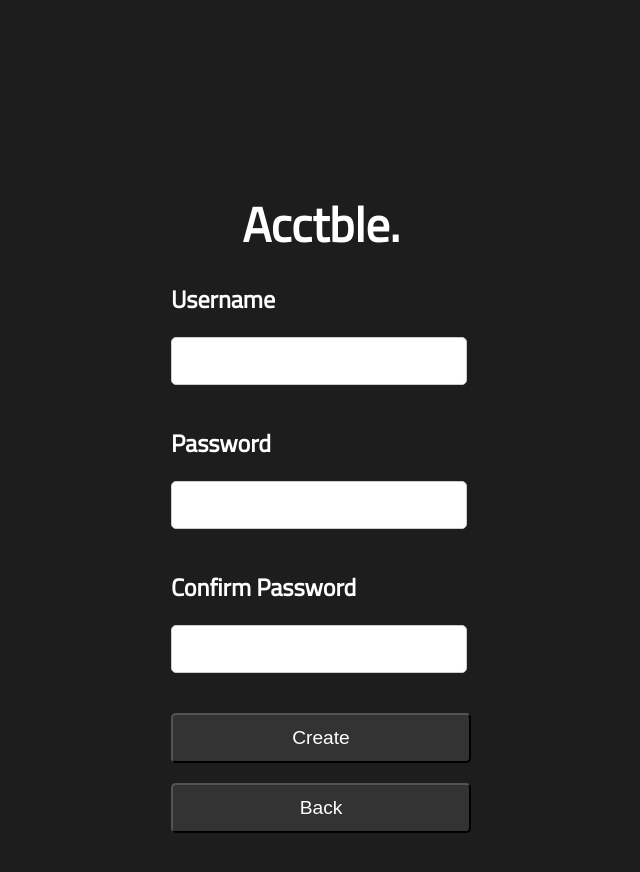
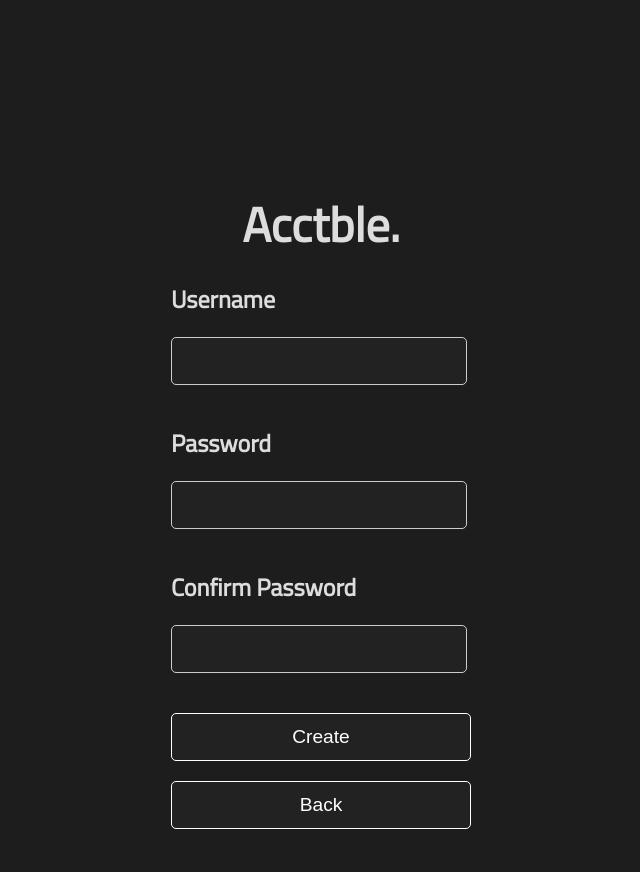
Before and after one commit to TylerS2000/acctble, a React (Create React App) app: page / in a window 1280 px wide. Both pictures are taken after typing "Sample", "Sample123" into the empty fields and a click on the button "Create Account". Shown: the top 872 px of the page, without its empty margins (319-959 px from the left). Built offline with nearby package versions, Linux system fonts and the light colour scheme.

Commit message:
create profile fixed

```diff
--- a/src/styles/CreateProfile.css
+++ b/src/styles/CreateProfile.css
@@ -3,7 +3,7 @@
     margin: 17vh auto;
     padding: 20px;
     text-decoration: #fff;
-    color: #fff;
+    color: #dddddd;
 }
 .profile-form h1{
     text-align: center;
@@ -19,6 +19,8 @@
     border: 1px solid #ccc;
     font-size: 1.2em;
     transition: border 0.2s ease-in-out;
+    background-color: #222222;
+    color: #fff;
 }
 .profile-form input:focus{
     border: 1px solid #555;
@@ -26,13 +28,14 @@
 }
 .profile-form button{
     width: 100%;
-    background-color: #333;
+    background-color: #222222;
     color: #fff;
     padding: 12px;
     margin-top: 20px;
     border-radius: 5px;
     font-size: 1.2em;
     cursor: pointer;
+    border: 1px #fff solid;
     transition: background-color 0.2s ease-in-out;
 }
 .profile-form>button:hover{
```
